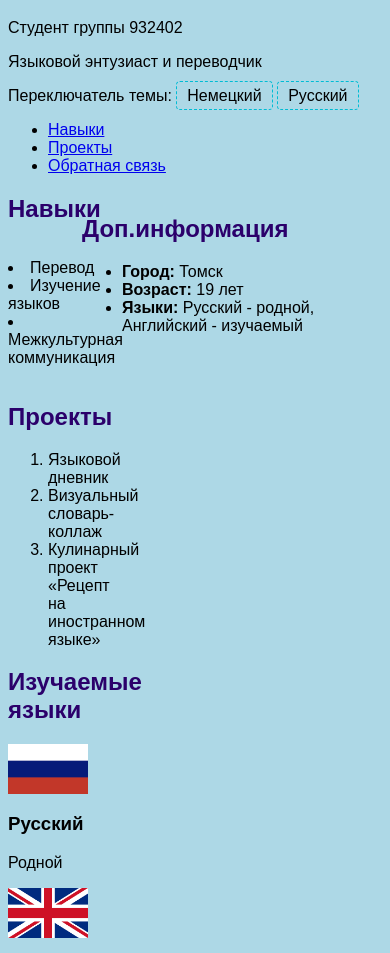
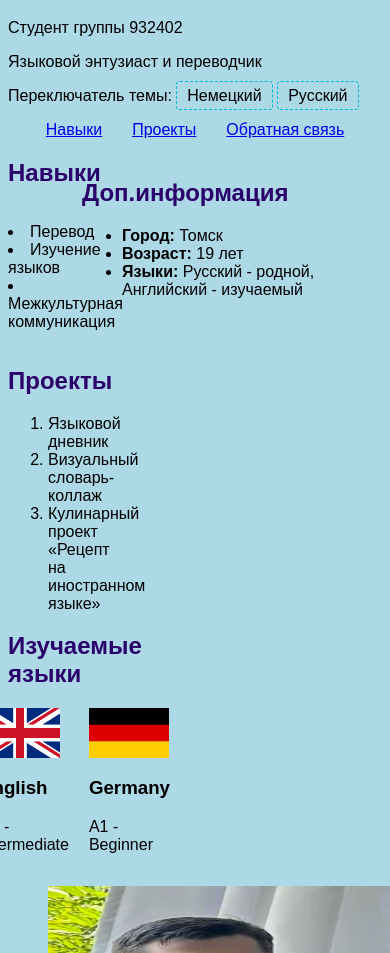
Before and after one commit to BRJ1241/kirill.androsenko.932402.labs, a plain HTML site: page HTMLPage1.html in a window 390 px wide. Shown: the part 124-1077 px from the top of the page. Drawn offline with Linux system fonts and the light colour scheme.

Commit message:
1)Навигационное меню стизиловано в горизонтальное, адаптивное. 2)Карточки размещены в ряд и не перекрывают друг друга

```diff
--- a/style.css
+++ b/style.css
@@ -88,3 +88,23 @@ button:active {
     .btn:visited {
         color: purple;
     }
+
+.nav-menu {
+    display: flex;
+    justify-content: center;
+    gap: 30px;
+    list-style: none;
+    padding: 0;
+    margin: 0;
+}
+
+.cards {
+    display: flex;
+    gap: 20px;
+    justify-content: center;
+}
+
+.card {
+    flex: 1 1 220px;
+    max-width: 280px;
+}
```
